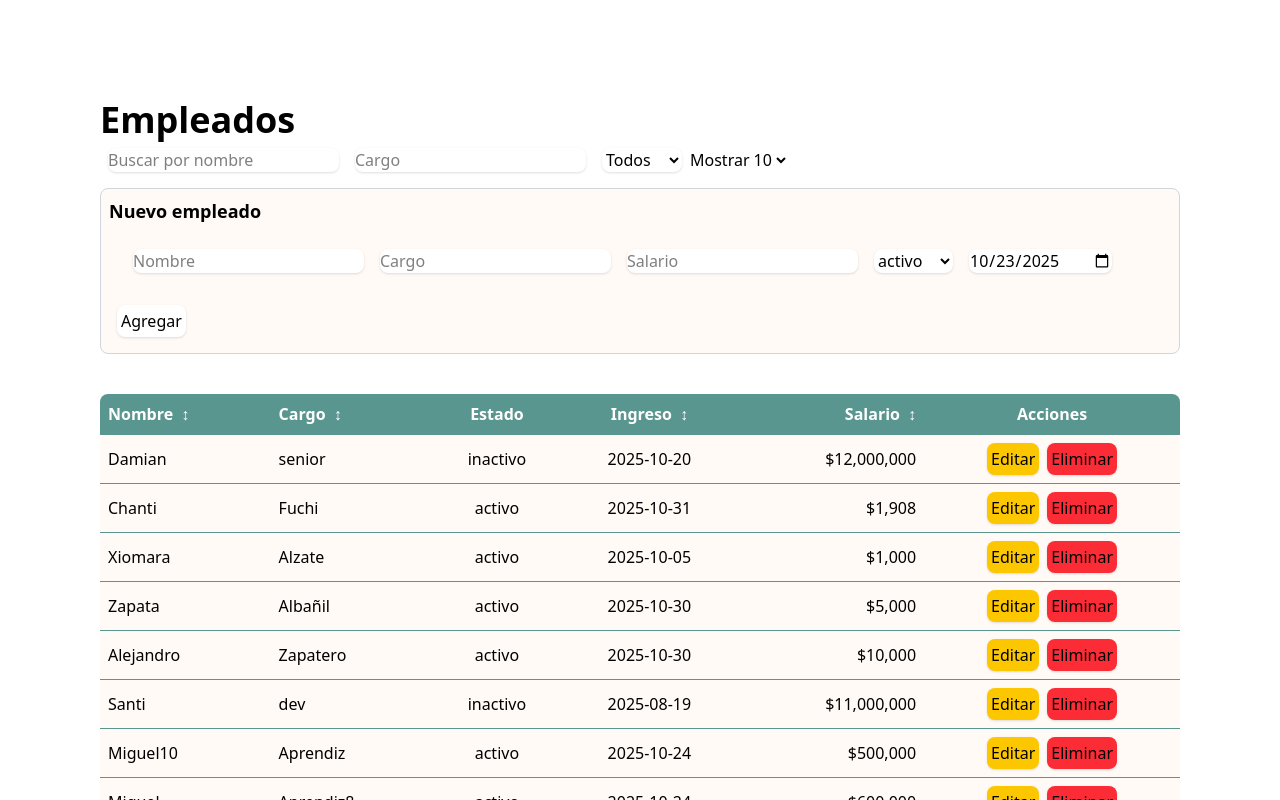
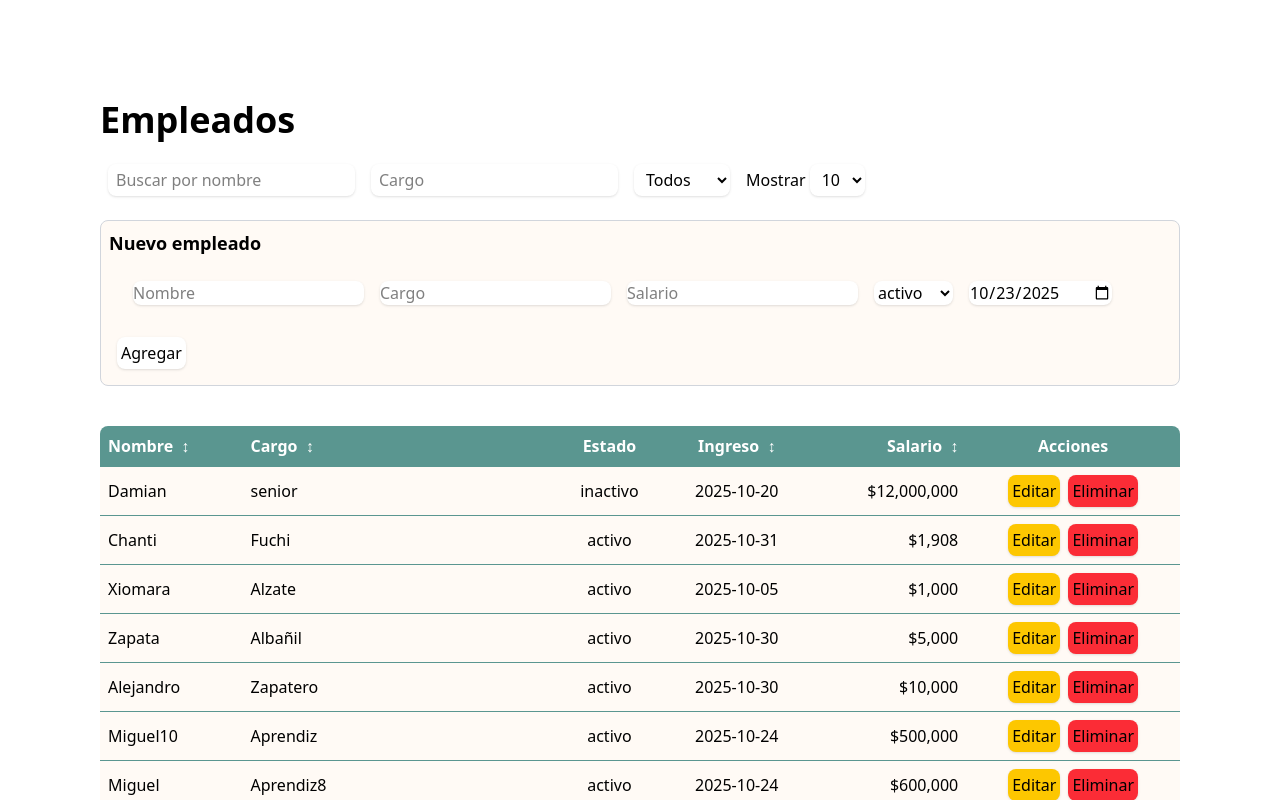
Before and after one commit to Sgiraldom19/empleados-lite, a Next.js app: page / in a window 1280 px wide. Before the commit this address had no page. Shown: the top 800 px of the page. Built offline with nearby package versions, Linux system fonts and the light colour scheme.

Commit message:
Se organizaron los filtros como un componente independiente

```diff
--- a/app/_data/employees.json
+++ b/app/_data/employees.json
@@ -40,14 +40,6 @@
     "fechaIngreso": "2025-10-30"
   },
   {
-    "id": "57743fe1-0e4a-474c-a699-c9ce28ff3d15",
-    "nombre": "Santi",
-    "cargo": "dev",
-    "salario": 11000000,
-    "estado": "inactivo",
-    "fechaIngreso": "2025-08-19"
-  },
-  {
     "id": "8d228371-006e-4997-9515-7328c25720bc",
     "nombre": "Miguel10",
     "cargo": "Aprendiz",
@@ -64,27 +56,11 @@
     "fechaIngreso": "2025-10-24"
   },
   {
-    "id": "eb03d330-26d4-46d0-914b-67b94de927d6",
-    "nombre": "Miguel7",
-    "cargo": "full ",
-    "salario": 840000,
-    "estado": "activo",
-    "fechaIngreso": "2025-10-02"
-  },
-  {
     "id": "669633c1-d3d3-4b96-b045-cf7253070c66",
     "nombre": "Miguel 6",
     "cargo": "uno",
     "salario": 400000,
     "estado": "activo",
-    "fechaIngreso": "2025-10-23"
-  },
-  {
-    "id": "2551f898-9683-46dc-bd2e-55126aeea492",
-    "nombre": "Miguel5",
-    "cargo": "Desarrollador ",
-    "salario": 9000000,
-    "estado": "inactivo",
     "fechaIngreso": "2025-10-23"
   },
   {
--- /dev/null
+++ b/app/components/Filtros.tsx
@@ -0,0 +1,80 @@
+"use client";
+import React from "react";
+import { Emp } from "../_types/emp";
+
+type Props = {
+  q: string;
+  cargo: string;
+  estado: string;
+  pageSize: number;
+  setQ: (v: string) => void;
+  setCargo: (v: string) => void;
+  setEstado: (v: string) => void;
+  setPageSize: (v: number) => void;
+  setPage: (v: number) => void;
+};
+
+export default function Filtros({
+  q,
+  cargo,
+  estado,
+  pageSize,
+  setQ,
+  setCargo,
+  setEstado,
+  setPageSize,
+  setPage,
+}: Props) {
+  return (
+    <section className="my-4">
+      <input
+        className="m-2 rounded-lg shadow px-2 py-1"
+        placeholder="Buscar por nombre"
+        value={q}
+        onChange={(e) => {
+          setPage(1);
+          setQ(e.target.value);
+        }}
+      />
+
+      <input
+        className="m-2 rounded-lg shadow px-2 py-1"
+        placeholder="Cargo"
+        value={cargo}
+        onChange={(e) => {
+          setPage(1);
+          setCargo(e.target.value);
+        }}
+      />
+
+      <select
+        className="m-2 rounded-lg shadow px-2 py-1"
+        value={estado}
+        onChange={(e) => {
+          setPage(1);
+          setEstado(e.target.value);
+        }}
+      >
+        <option value="">Todos</option>
+        <option value="activo">Activo</option>
+        <option value="inactivo">Inactivo</option>
+      </select>
+
+      <label className="m-2">
+        <span>Mostrar </span>
+        <select
+          className="rounded-lg shadow px-2 py-1"
+          value={pageSize}
+          onChange={(e) => {
+            setPageSize(Number(e.target.value));
+            setPage(1);
+          }}
+        >
+          <option value={3}>3</option>
+          <option value={5}>5</option>
+          <option value={10}>10</option>
+        </select>
+      </label>
+    </section>
+  );
+}
--- a/app/page.tsx
+++ b/app/page.tsx
@@ -6,6 +6,7 @@ import Formulario from "./components/Formulario";
 import { Emp } from "./_types/emp";
 import Modal from "./components/Modal";
 import Tabla from "./components/Tabla";
+import Filtros from "./components/Filtros";
 
 
 export default function EmpleadosPage() {
@@ -47,7 +48,16 @@ export default function EmpleadosPage() {
 }, [params]);
 
   // Actualizar la URL cuando cambian los filtros
+// Lo mofique para que no genere un bucle
+const [isFirstLoad, setIsFirstLoad] = useState(true);
+
 useEffect(() => {
+  // Evita que corra en la primera carga
+  if (isFirstLoad) {
+    setIsFirstLoad(false);
+    return;
+  }
+
   const usp = new URLSearchParams();
   if (q) usp.set("q", q);
   if (cargo) usp.set("cargo", cargo);
@@ -55,8 +65,10 @@ export default function EmpleadosPage() {
   if (page !== 1) usp.set("page", String(page));
   if (sort) usp.set("sort", sort);
   if (dir) usp.set("dir", dir);
+
   router.replace(`?${usp.toString()}`);
 }, [q, cargo, estado, page, sort, dir, router]);
+
 
   // Obtener datos del backend
   const fetchList = async () => {
@@ -139,54 +151,18 @@ export default function EmpleadosPage() {
     <main className="p-15 m-10">
       <h1 className="text-4xl font-bold">Empleados</h1>
 
-      {/* Filtros */}
-      <section>
-        <input
-          className="m-2 rounded-lg shadow"
-          placeholder="Buscar por nombre"
-          value={q}
-          onChange={(e) => {
-            setPage(1);
-            setQ(e.target.value);
-          }}
+     <Filtros
+  q={q}
+  cargo={cargo}
+  estado={estado}
+  pageSize={pageSize}
+  setQ={setQ}
+  setCargo={setCargo}
+  setEstado={setEstado}
+  setPageSize={setPageSize}
+  setPage={setPage}
 />
-        <input
-          className="m-2 rounded-lg shadow"
-          placeholder="Cargo"
-          value={cargo}
-          onChange={(e) => {
-            setPage(1);
-            setCargo(e.target.value);
-          }}
-        />
-        <select
-          className="m-2 rounded-lg shadow"
-          value={estado}
-          onChange={(e) => {
-            setPage(1);
-            setEstado(e.target.value);
-          }}
-        >
-          <option value="">Todos</option>
-          <option value="activo">Activo</option>
-          <option value="inactivo">Inactivo</option>
-        </select>
 
-        <label>
-          <span>Mostrar</span>
-          <select
-            value={pageSize}
-            onChange={(e) => {
-              setPageSize(Number(e.target.value));
-              setPage(1);
-            }}
-          >
-            <option value={3}>3</option>
-            <option value={5}>5</option>
-            <option value={10}>10</option>
-          </select>
-        </label>
-      </section>
 
       {/* Formulario */}
       <Formulario form={form} editing={editing} setForm={setForm} save={save}/>
```
Lines whose indentation alone changed are shown as unchanged.
